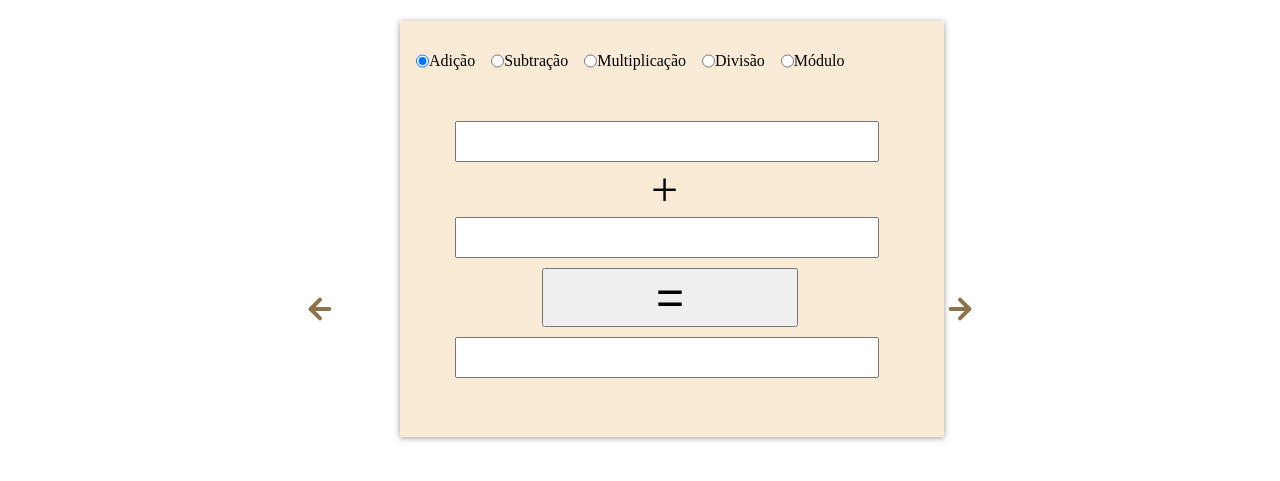
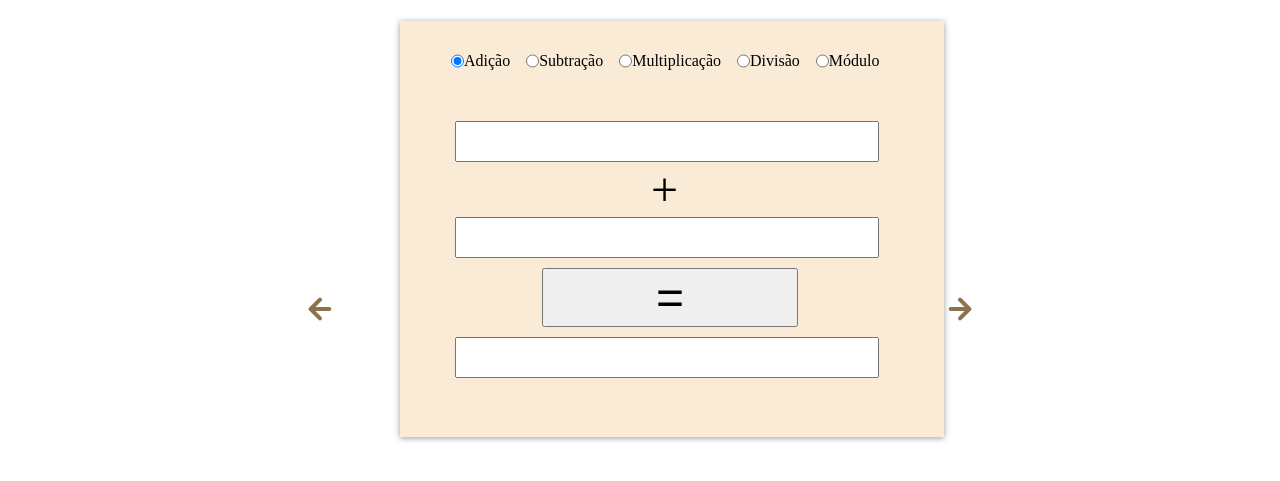
Before and after one commit to wend3ll-souza/brincandoComNumeros, a plain HTML site: page exercises_1-calculator/exercise_1-Calculator.html in a window 1280 px wide. Shown: the part 123-604 px from the top of the page. Drawn offline with Linux system fonts and the light colour scheme.

Commit message:
:up: update-menu-calc

```diff
--- a/exercises_1-calculator/style.css
+++ b/exercises_1-calculator/style.css
@@ -60,10 +60,12 @@ form{
     display: inline-flex;
     position: relative;
     top: 31px;
+    left: 35px;
 }
 
 #operationMenu input{
     margin-left: 1rem;
+    cursor:ponter;
 }
 
 #calc{
```
